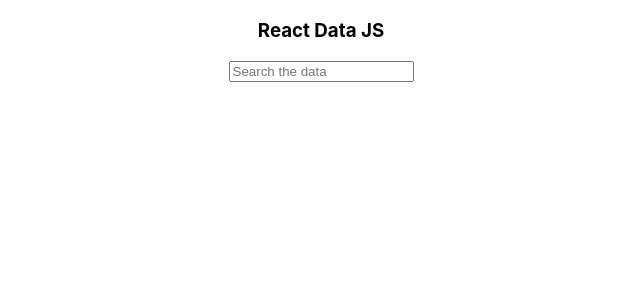
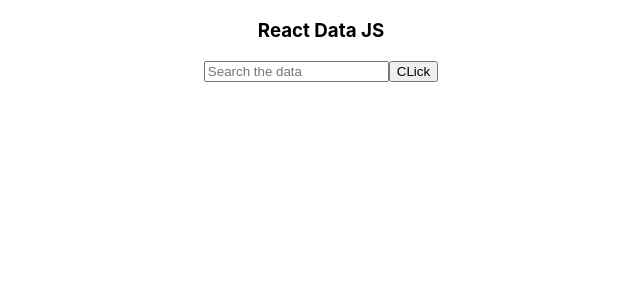
Before and after one commit to Sonu12p/Updated, a React (Create React App) app: page / in a window 1280 px wide. Shown: the top 300 px of the page, without its empty margins (319-959 px from the left). Built offline with nearby package versions, Linux system fonts and the light colour scheme.

Commit message:
Fifth changes

```diff
--- a/src/App.js
+++ b/src/App.js
@@ -6,6 +6,7 @@ function App() {
     <div className="App">
      <h3>React Data JS</h3>
      <input type="search" placeholder='Search the data' />
+     <button>CLick</button>
     </div>
   );
 }
```
